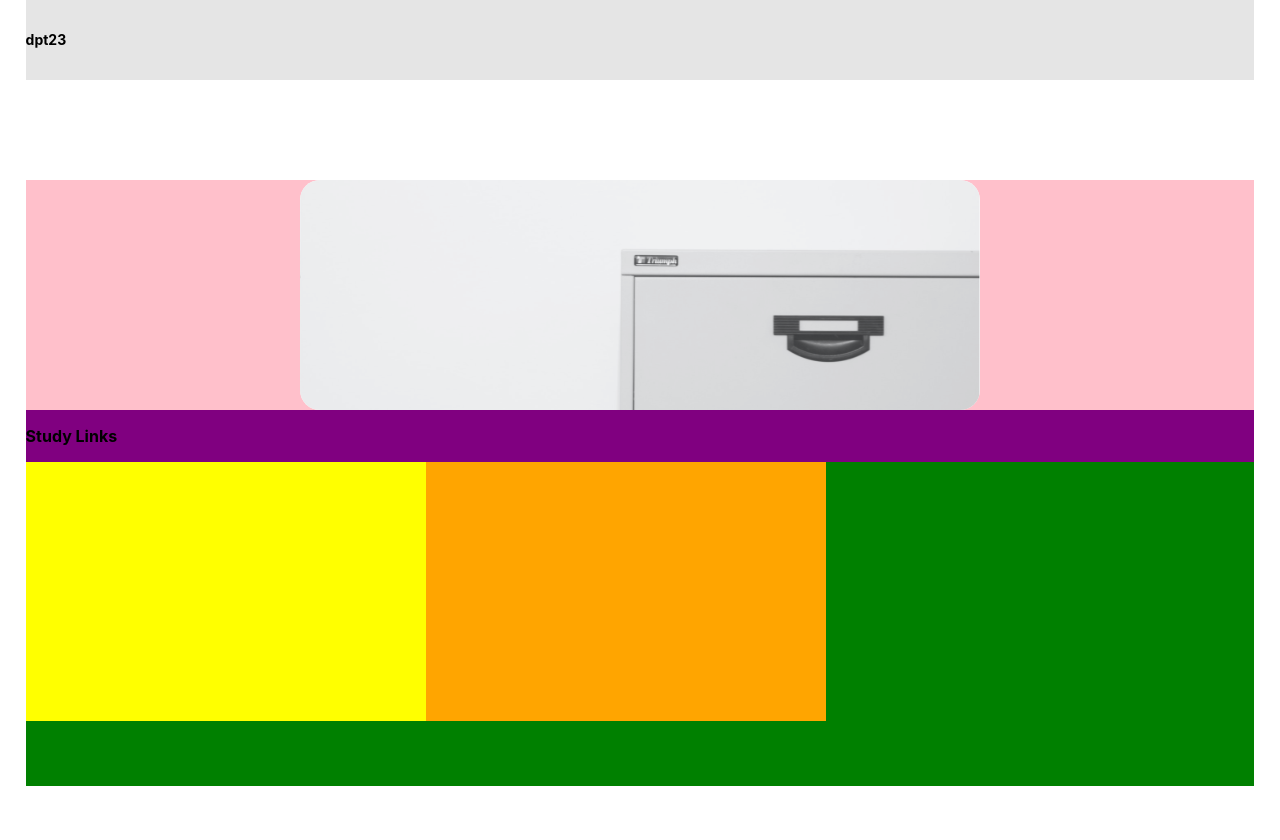
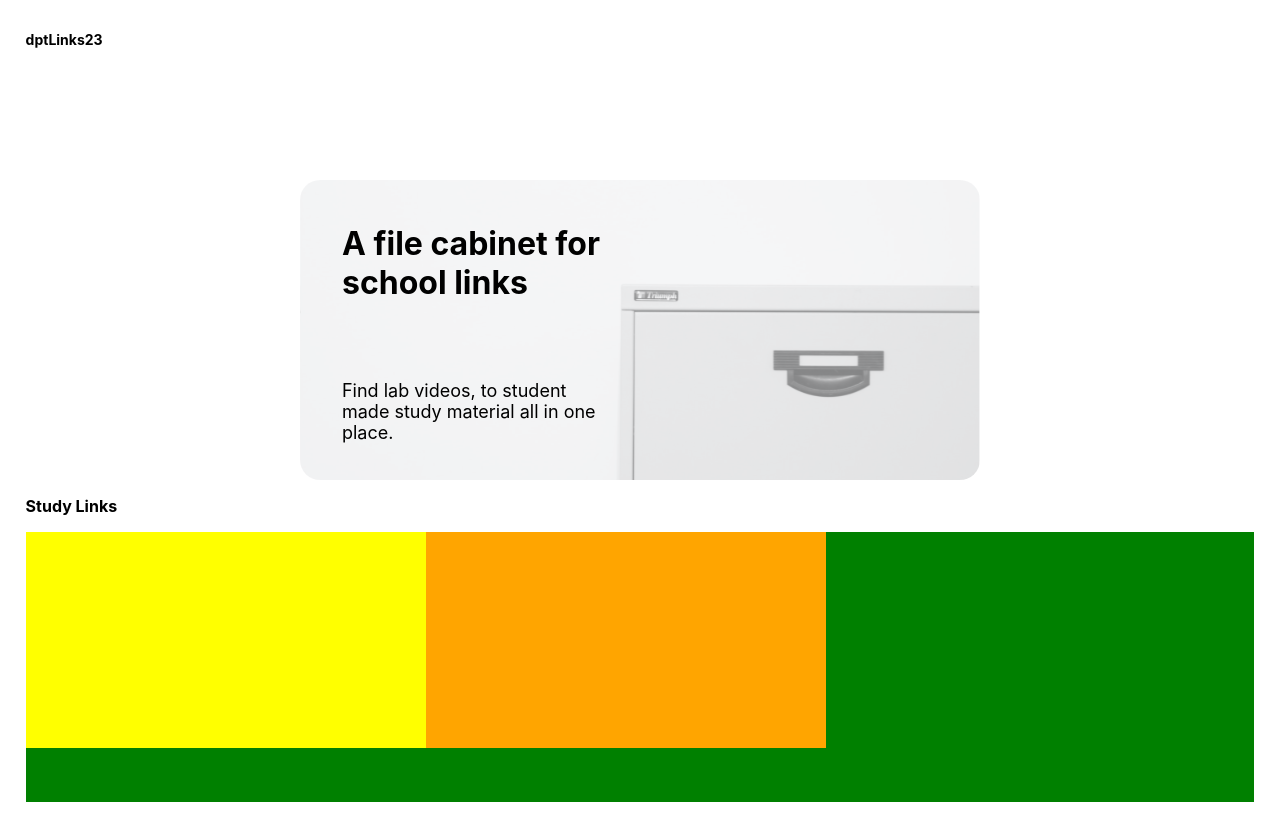
Before and after one commit to isaac-gorman/dptLinks, a React (Create React App) app in the folder prj/: page / in a window 1280 px wide. Shown: the top 840 px of the page. Built offline with nearby package versions, Linux system fonts and the light colour scheme.

Commit message:
scaled hero to ipad view

```diff
--- a/prj/src/components/Header.js
+++ b/prj/src/components/Header.js
@@ -5,7 +5,7 @@ const HeaderContainer = styled.div`
   width: 96vw;
   margin: 0 auto;
   height: 80px;
-  background: #e5e5e5;
+  // background: #e5e5e5;
   display: flex;
   flex-direction: column;
   justify-content: center;
@@ -25,7 +25,7 @@ const Logo = styled.h3`
 function Header() {
   return (
     <HeaderContainer>
-      <Logo>dpt23</Logo>
+      <Logo>dptLinks23</Logo>
     </HeaderContainer>
   );
 }
--- a/prj/src/components/Hero.js
+++ b/prj/src/components/Hero.js
@@ -6,15 +6,15 @@ import styled from "styled-components";
 import fc from "./fc.svg";
 
 const HeroContainer = styled.div`
-  width: 90%;
-  height: 40%;
+  width: 95%;
+  height: 50%;
 
   background: white;
   border-radius: 20px;
 
   @media (min-width: 768px) {
     width: 680px;
-    height: 230px;
+    height: 300px;
   } ;
 `;
 
@@ -22,24 +22,51 @@ const HeroImage = styled.img`
   width: 100%;
   height: 100%;
   object-fit: cover;
-  opacity: 0.8;
+  opacity: 0.5;
   border-radius: 20px;
 `;
 
 const Heading = styled.h3`
-  font-size: 18px;
+  font-size: 24px;
+  margin-bottom: 0;
+  margin-top: 20px;
+  position: relative;
+  top: -300px;
+  left: 24px;
+  color: black;
+  width: 80%;
+  font-weight: bold;
+
+  @media (min-width: 768px) {
+    top: -280px;
+    left: 42px;
+    font-size: 32px;
+    width: 50%;
+  } ;
 `;
 
 const Description = styled.p`
-  font-size: 12px;
+  font-size: 16px;
+  position: relative;
+  top: -160px;
+  left: 24px;
+  color: black;
+  width: 90%;
+  // font-weight: bold;
+
+  @media (min-width: 768px) {
+    top: -220px;
+    left: 42px;
+    font-size: 18px;
+    width: 40%;
+  } ;
 `;
 
 function Hero() {
   return (
     <HeroContainer>
       <HeroImage src={fc} alt="file cabinet" />
-      {/* <img src={logo} className="App-logo" alt="logo" /> */}
-      <Heading>All the links in one place</Heading>
+      <Heading>A file cabinet for school links</Heading>
       <Description>
         Find lab videos, to student made study material all in one place.
       </Description>
--- a/prj/src/components/StudyLinks.js
+++ b/prj/src/components/StudyLinks.js
@@ -5,7 +5,7 @@ const Container = styled.div`
   width: 100%;
   height: 60%;
 
-  background: purple;
+  // background: purple;
 `;
 
 const Heading = styled.h3`
--- a/prj/src/components/Wrapper.js
+++ b/prj/src/components/Wrapper.js
@@ -23,7 +23,7 @@ const SectionA = styled.div`
   width: 100%;
   // margin: 0 auto;
   height: 600px;
-  background: pink;
+  // background: pink;
   display: flex;
   flex-direction: column;
   align-items: center;
```
